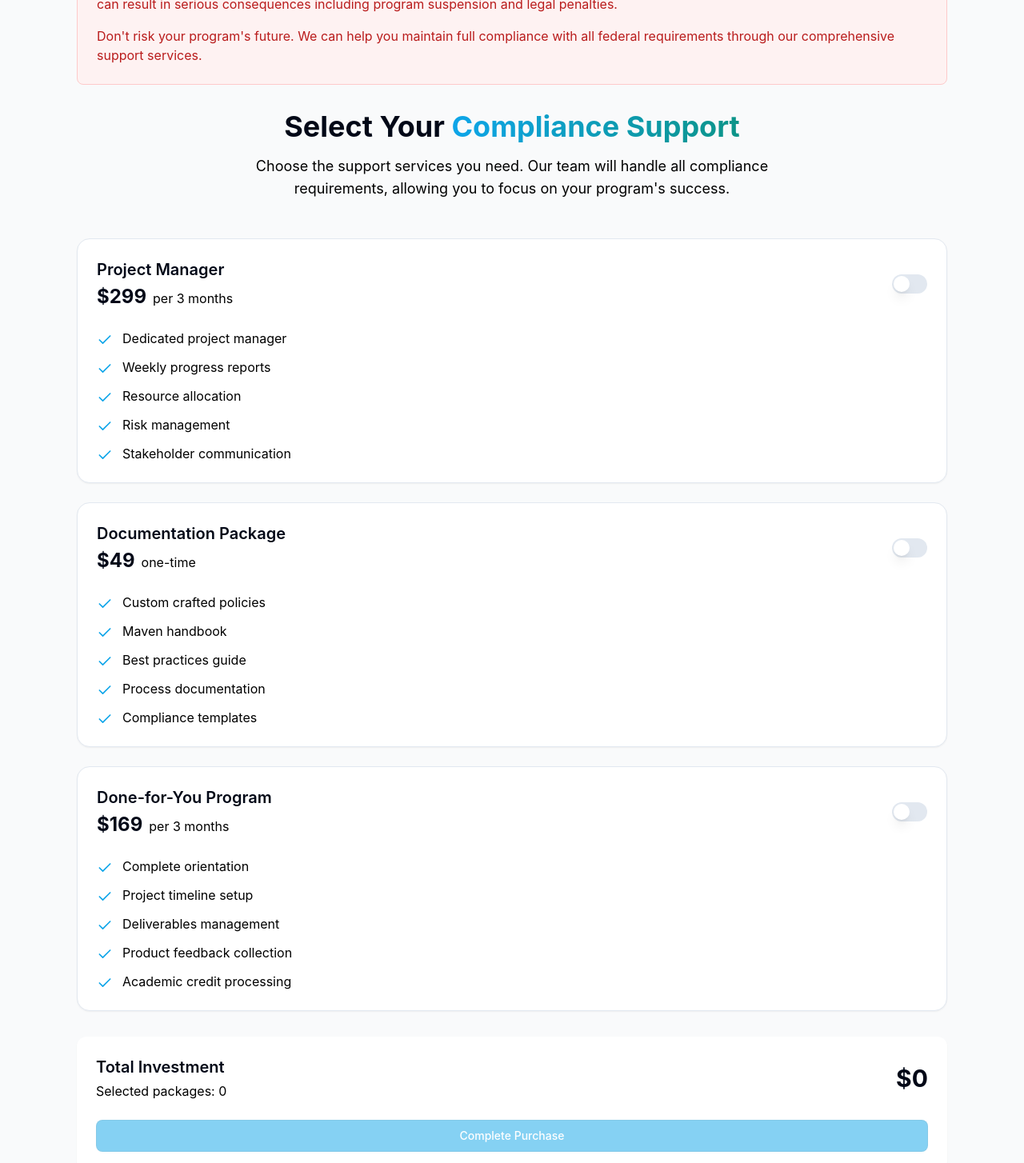
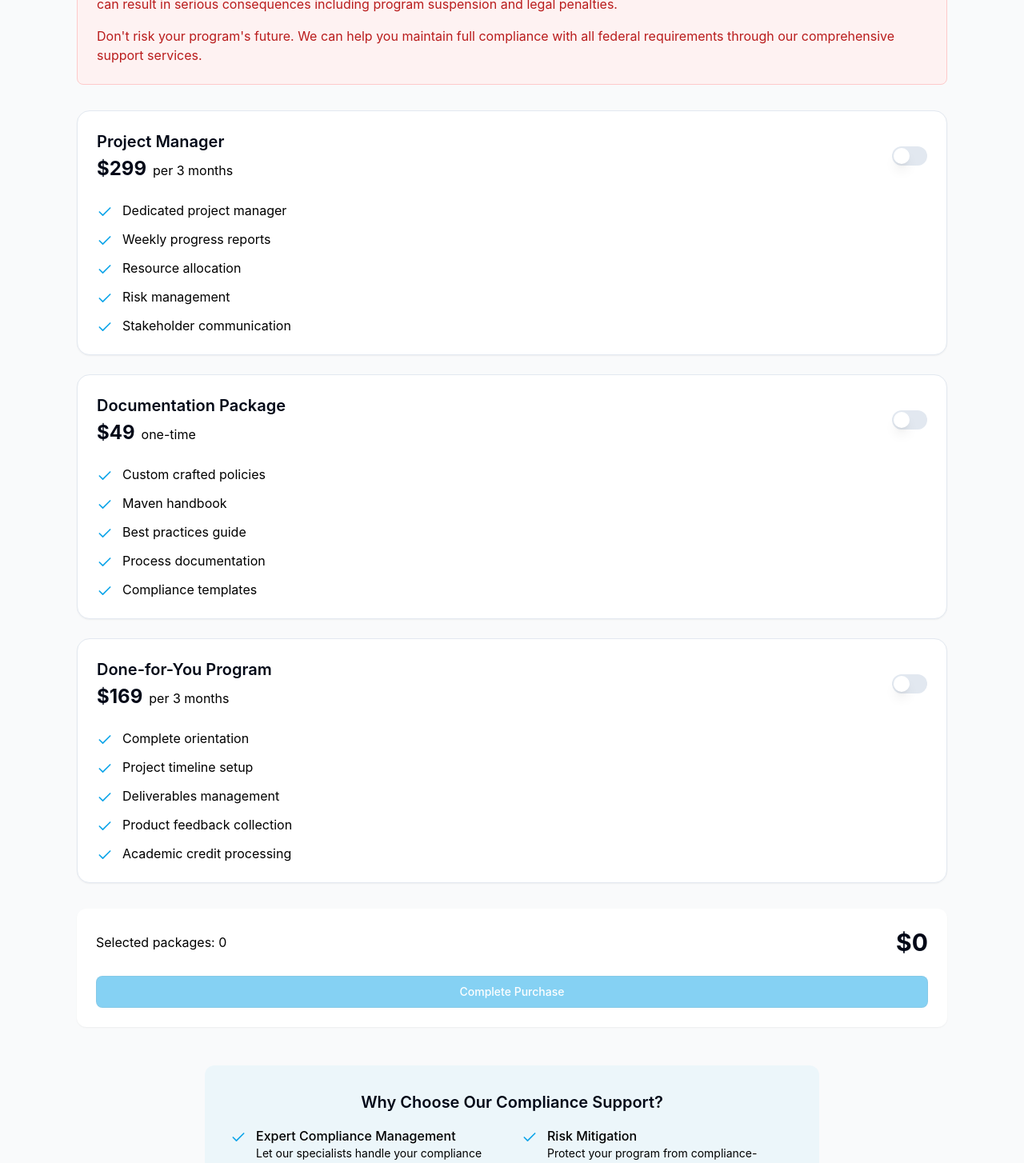
Before and after one commit to Ashon-G/ok-maven, a React (Vite) app: page /compliance-packages in a window 1280 px wide. Shown: the part 160-1614 px from the top of the page at 80% size. Built offline with nearby package versions, Linux system fonts and the light colour scheme; what @wisp-cms/client would draw is missing.

Commit message:
Remove Page Titles from Display
This commit removes the titles that are displayed on each page of the application. The relevant components have been updated to ensure titles are no longer rendered in the UI.
[skip gpt_engineer]

```diff
--- a/src/components/dashboard/TaskList.tsx
+++ b/src/components/dashboard/TaskList.tsx
@@ -61,15 +61,14 @@ export const TaskList = () => {
 
   return (
     <div className="space-y-4">
-      <div className="flex flex-col sm:flex-row justify-between items-start sm:items-center gap-4">
-        <h2 className="text-2xl font-bold">Tasks</h2>
-        <div className="flex items-center gap-2">
+      <div className="flex justify-end">
         {userProfile?.user_type === "founder" && (
           <>
             <Button
               variant="outline"
               size="sm"
               onClick={() => setIsJiraOpen(true)}
+              className="mr-2"
             >
               <Settings className="h-4 w-4 mr-2" />
               {jiraIntegration ? "Update Jira Settings" : "Connect to Jira"}
@@ -79,7 +78,6 @@ export const TaskList = () => {
             </Button>
           </>
         )}
-        </div>
       </div>
 
       <KanbanBoard tasks={tasks || []} isLoading={isLoading} />
--- a/src/pages/CompliancePackages.tsx
+++ b/src/pages/CompliancePackages.tsx
@@ -83,16 +83,6 @@ const CompliancePackages = () => {
       <div className="container max-w-6xl py-16">
         <ComplianceWarning />
 
-        <div className="mb-12">
-          <h1 className="text-4xl font-bold mb-4 text-center">
-            Select Your <span className="gradient-text">Compliance Support</span>
-          </h1>
-          <p className="text-lg max-w-2xl mx-auto text-black text-center">
-            Choose the support services you need. Our team will handle all compliance
-            requirements, allowing you to focus on your program's success.
-          </p>
-        </div>
-
         <div className="space-y-6">
           {packages.map((pkg) => (
             <CompliancePackageCard
@@ -107,8 +97,7 @@ const CompliancePackages = () => {
         <div className="mt-8 bg-white rounded-xl p-6 shadow-sm">
           <div className="flex items-center justify-between mb-6">
             <div>
-              <h3 className="text-xl font-semibold">Total Investment</h3>
-              <p className="text-black mt-1">
+              <p className="text-black">
                 Selected packages: {selectedPackages.length}
               </p>
             </div>
--- a/src/pages/UpgradePlan.tsx
+++ b/src/pages/UpgradePlan.tsx
@@ -24,15 +24,6 @@ const UpgradePlan = () => {
           <span className="inline-block mb-4 px-4 py-1.5 bg-secondary/10 text-secondary rounded-full text-sm font-medium">
             Limited Time Offer - Only 5 Spots Left!
           </span>
-          <h1 className="text-4xl font-bold mb-4">
-            Supercharge Your Growth with Additional{" "}
-            <span className="gradient-text">Mavens</span>
-          </h1>
-          <p className="text-lg max-w-2xl mx-auto text-foreground">
-            Transform your startup's potential with dedicated student Mavens who specialize
-            in critical areas of your business. Get personalized support worth thousands
-            for a fraction of the cost.
-          </p>
           <p className="mt-4 text-secondary font-medium">
             🔥 Over 50 founders upgraded this month - Don't miss out!
           </p>
@@ -41,7 +32,6 @@ const UpgradePlan = () => {
         <div className="bg-white rounded-2xl border border-secondary p-8 shadow-lg max-w-2xl mx-auto">
           <div className="flex items-center justify-between mb-8 pb-8 border-b">
             <div>
-              <h2 className="text-2xl font-semibold mb-2">Maven Plus Package</h2>
               <p className="text-foreground">
                 Double your expertise, accelerate your success
               </p>
```
Lines whose indentation alone changed are shown as unchanged.
